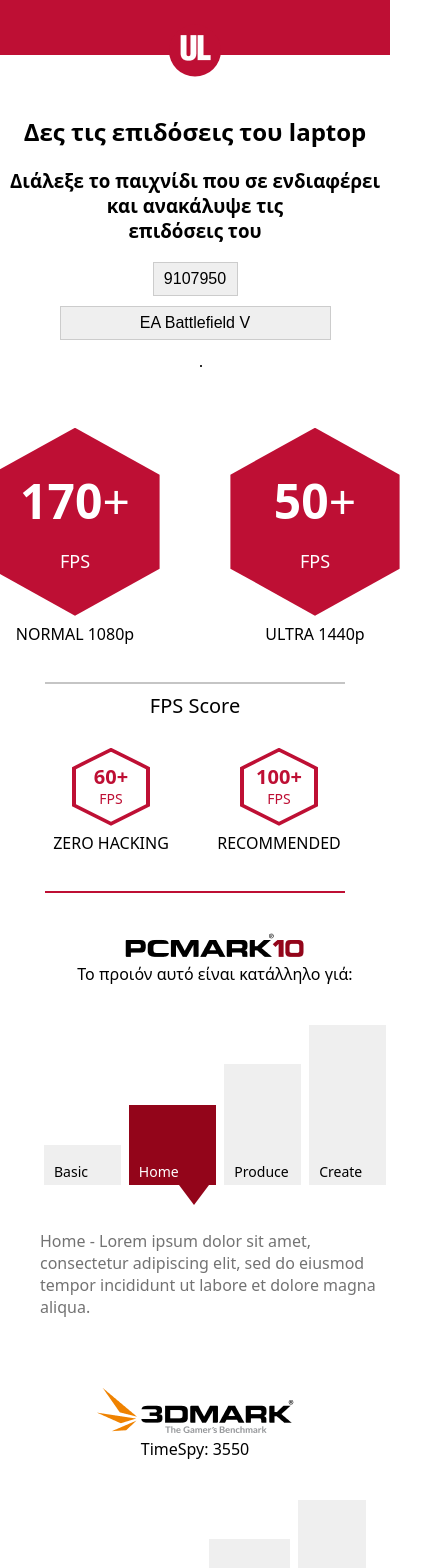
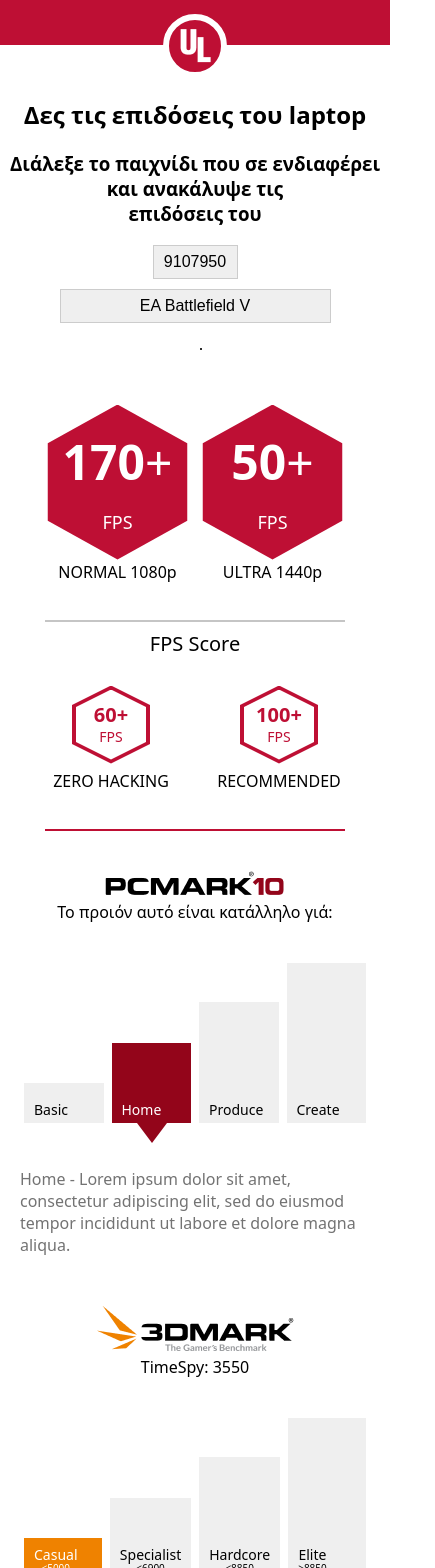
Before and after one commit to Drakoulakou/Ability-check, a React (Create React App) app: page / in a window 390 px wide. Shown: the top 1568 px of the page, 435 px wide, since content can reach past the window. Built offline with nearby package versions, Linux system fonts and the light colour scheme.

Commit message:
Responsive design and edit cycle frame

```diff
--- a/src/App.js
+++ b/src/App.js
@@ -6,6 +6,7 @@
 import Mark from './components/Mark';
 import Laptops from './utils/data.json';
 import './App.scss';
+import CycleFrame from './components/Cycle-frame';
 
 function App() {
   const [selectedLaptop, setSelectedLaptop] = useState(Laptops[0]) //state laptops
@@ -35,6 +36,7 @@
   return (
     <div className="App">
       <Frame />
+      <CycleFrame />
       <h2><b>Δες τις επιδόσεις του laptop</b></h2>
       <h3>Διάλεξε το παιχνίδι που σε ενδιαφέρει και ανακάλυψε τις<br />επιδόσεις του</h3>
 
--- /dev/null
+++ b/src/components/Cycle-frame/index.js
@@ -0,0 +1,10 @@
+import './styles.scss'
+function CycleFrame() {
+    return (
+        <div className="cycle-frame">
+                <img className='logo-u' src={process.env.PUBLIC_URL + '/pathU.png'} />
+                <img className='logo-l' src={process.env.PUBLIC_URL + '/pathL.png'} />
+        </div>
+    )
+}
+export default CycleFrame
--- /dev/null
+++ b/src/components/Cycle-frame/styles.scss
@@ -0,0 +1,18 @@
+.cycle-frame {
+    position: relative;
+    width: 52px;
+    height: 52px;
+    background: #be0f34;
+    border-radius: 50%;
+    margin: 0 auto;
+    border: 6px solid white;
+    margin-top: 14px;
+
+
+    .logo-u{
+        margin-top: 9px;
+    }
+    .logo-l{
+        margin-bottom: -8px;
+    }
+}
--- a/src/components/Frame/index.js
+++ b/src/components/Frame/index.js
@@ -4,10 +4,6 @@
     return(
 
         <div className="frame" >
-            <div className='cicle-logo'>
-                <img src={process.env.PUBLIC_URL + '/pathU.png'}/>
-                <img src={process.env.PUBLIC_URL + '/pathL.png'}/>
-            </div>
         </div>
 
     )
--- a/src/components/Frame/styles.scss
+++ b/src/components/Frame/styles.scss
@@ -1,13 +1,7 @@
 .frame {
+    position: absolute;
     width: 100vw;
     background-color: #be0f34;
     height: 45px;
-    padding-bottom: 10px;
-    margin-bottom: 60px;
-
-    .cicle-logo {
-        clip-path: circle(26px);
-        background-color: #be0f34;
-        padding: 35px;
-    }
+    top: 0;
 }
--- a/src/components/Hexagon/styles.scss
+++ b/src/components/Hexagon/styles.scss
@@ -14,6 +14,13 @@
         flex-flow: column;
         justify-content: center;
         align-items: center;
+    }
+    @media screen and (max-width: 600px){
+        .hex{
+            margin: 20px 0;
+            width: 155px;
+            height: 155px;
+        }
     }
 
     .legend {
--- a/src/components/Mark/styles.scss
+++ b/src/components/Mark/styles.scss
@@ -16,21 +16,33 @@
 
 
     &.markpc {
-        padding: 20px;
+        padding-top: 20px;
     }
 
     &.markpc .bar .triangle {
         border-left: 15px solid transparent;
         border-right: 15px solid transparent;
         border-top: 20px solid #93051A;
-        margin: 0 50px -20px;
+        margin: 0px 39% -16%;
+    }
+
+    @media screen and (max-width: 600px) {
+        &.markpc .bar .triangle {
+            margin: 0px 32% -26%;
+        }
     }
 
     &.mark3d .bar .triangle {
         border-left: 15px solid transparent;
         border-right: 15px solid transparent;
         border-top: 20px solid #ef8200;
-        margin: 0 50px -20px;
+        margin: 0px 39% -16%;
+    }
+
+    @media screen and (max-width: 600px) {
+        &.mark3d .bar .triangle {
+            margin: 0px 32% -26%;
+        }
     }
 
     .graph {
```
